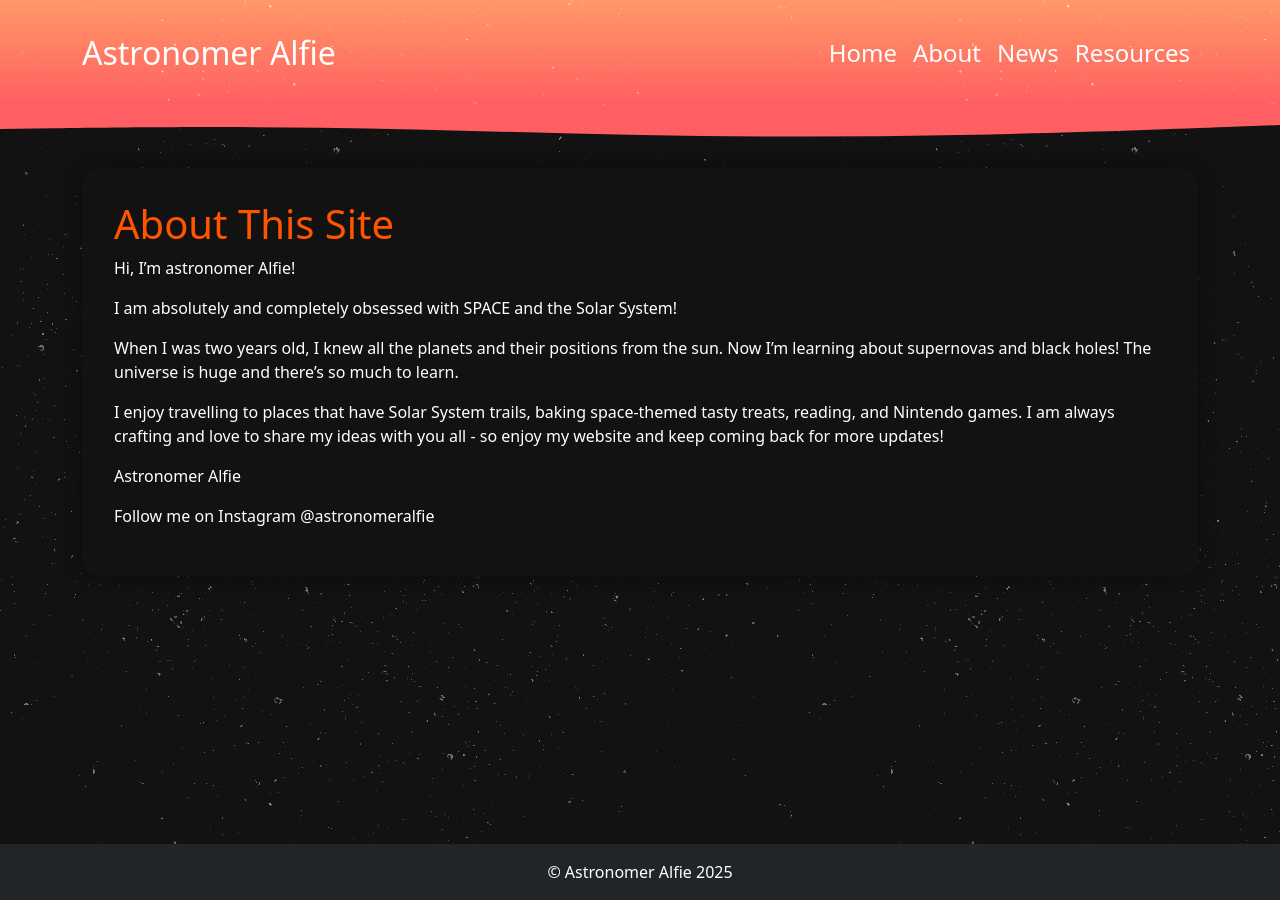
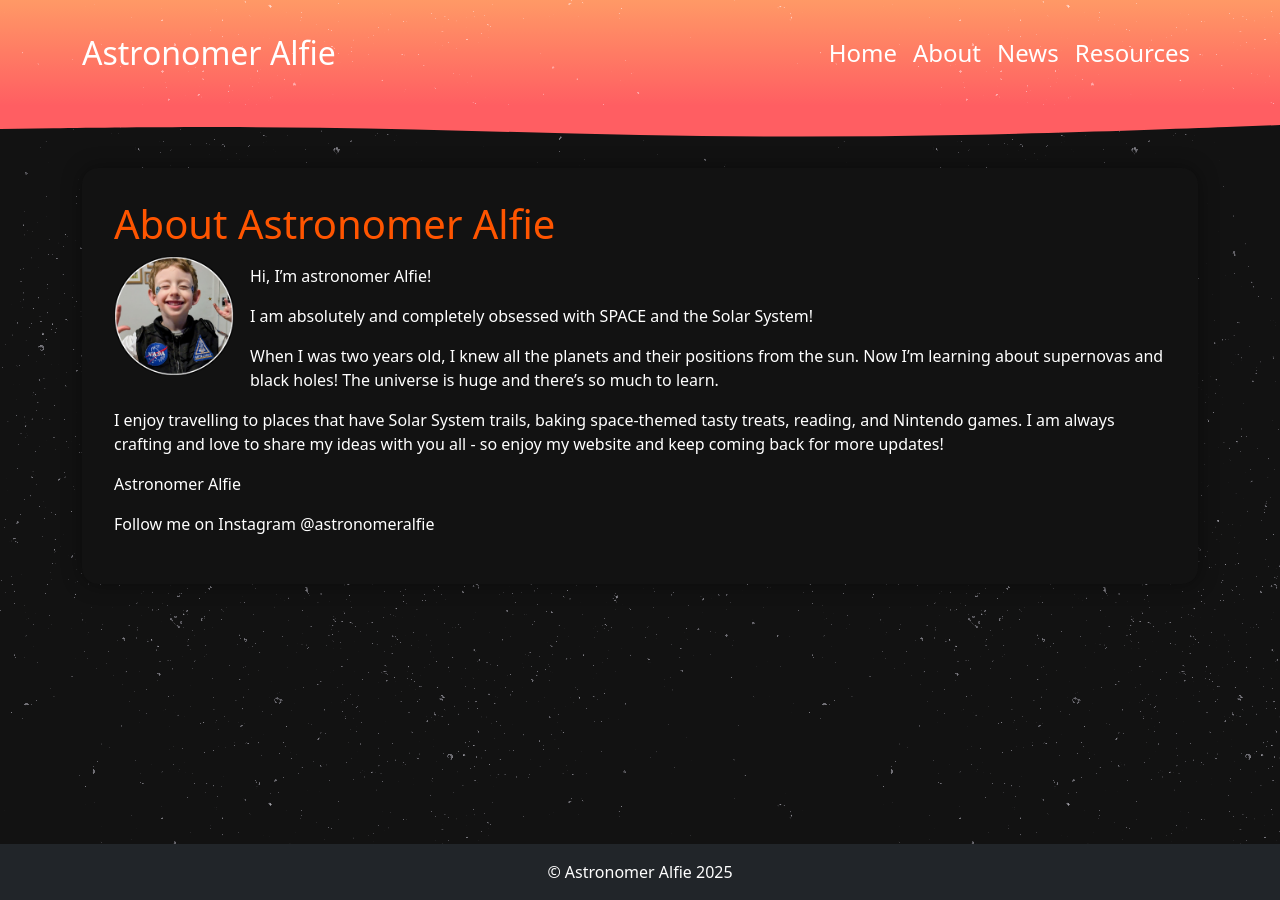
Before and after one commit to momquab/astroalf, a Jekyll site: the page built from about.md, in a window 1280 px wide. Built offline with Jekyll 4.4.1, drawn with Linux system fonts in a browser that asks for light colours.

Commit message:
profile image

```diff
--- a/about.md
+++ b/about.md
@@ -4,8 +4,9 @@ title: About
 permalink: /about/
 ---
 
-# About This Site
+# About Astronomer Alfie
 
+<img src="{{ '/assets/images/astroalf.png' | relative_url }}" alt="Astronomer Alfie" class="profile-img float-start me-3">
 
 Hi, I’m astronomer Alfie!
 
--- a/assets/css/style.css
+++ b/assets/css/style.css
@@ -14,6 +14,12 @@ img {
   max-width: 100%;
   height: auto;
   display: block;
+}
+
+.profile-img {
+  width: 120px;
+  height: auto;
+  display: block; /* Ensures it behaves like an image block */
 }
 
 a {
```
Also changed, not shown: assets/images/astroalf.png (added), index.md (line endings or trailing spaces).
